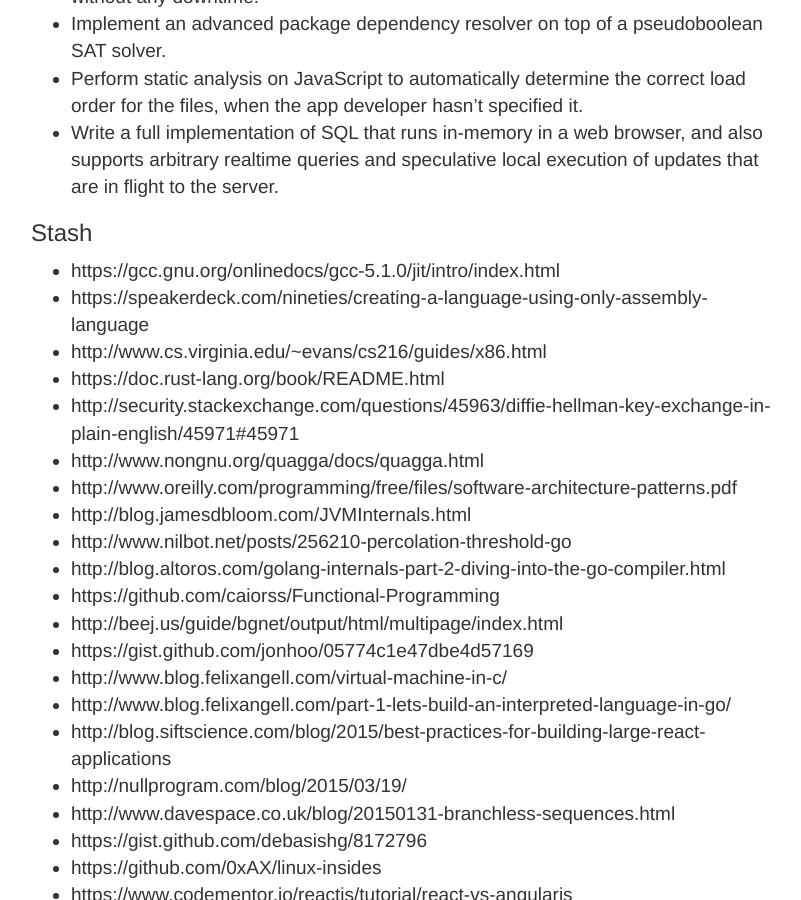
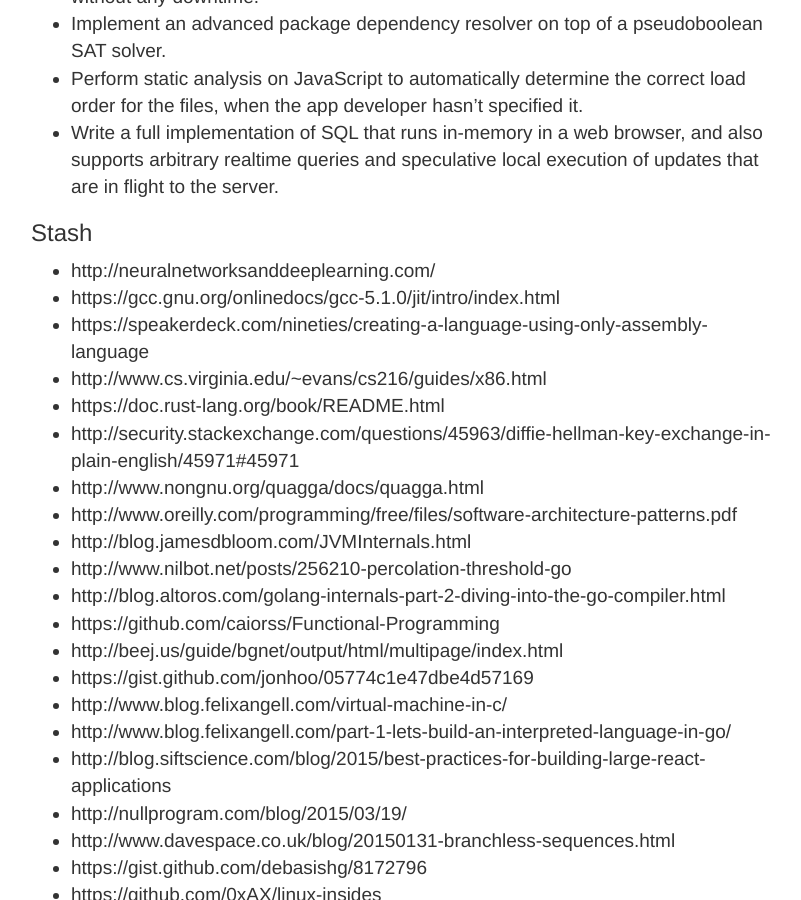
Before and after one commit to rohityadavcloud/rohityadavcloud.github.io, a Jekyll site: the page built from k/index.markdown, in a window 1280 px wide and 900 px high, scrolled down 4699 px. Shown: the whole window, without its empty margins (234-1035 px from the left). Built offline with Jekyll 4.4.1, drawn with Linux system fonts in a browser that asks for light colours; some of the changed lines change nothing that is shown.

Commit message:
kuyp
Signed-off-by: Rohit Yadav <bhaisaab@baagi.org>

```diff
--- a/k/index.markdown
+++ b/k/index.markdown
@@ -186,6 +186,7 @@
 
 ### Stash
 
+- http://neuralnetworksanddeeplearning.com/
 - https://gcc.gnu.org/onlinedocs/gcc-5.1.0/jit/intro/index.html
 - https://speakerdeck.com/nineties/creating-a-language-using-only-assembly-language
 - http://www.cs.virginia.edu/~evans/cs216/guides/x86.html
```
